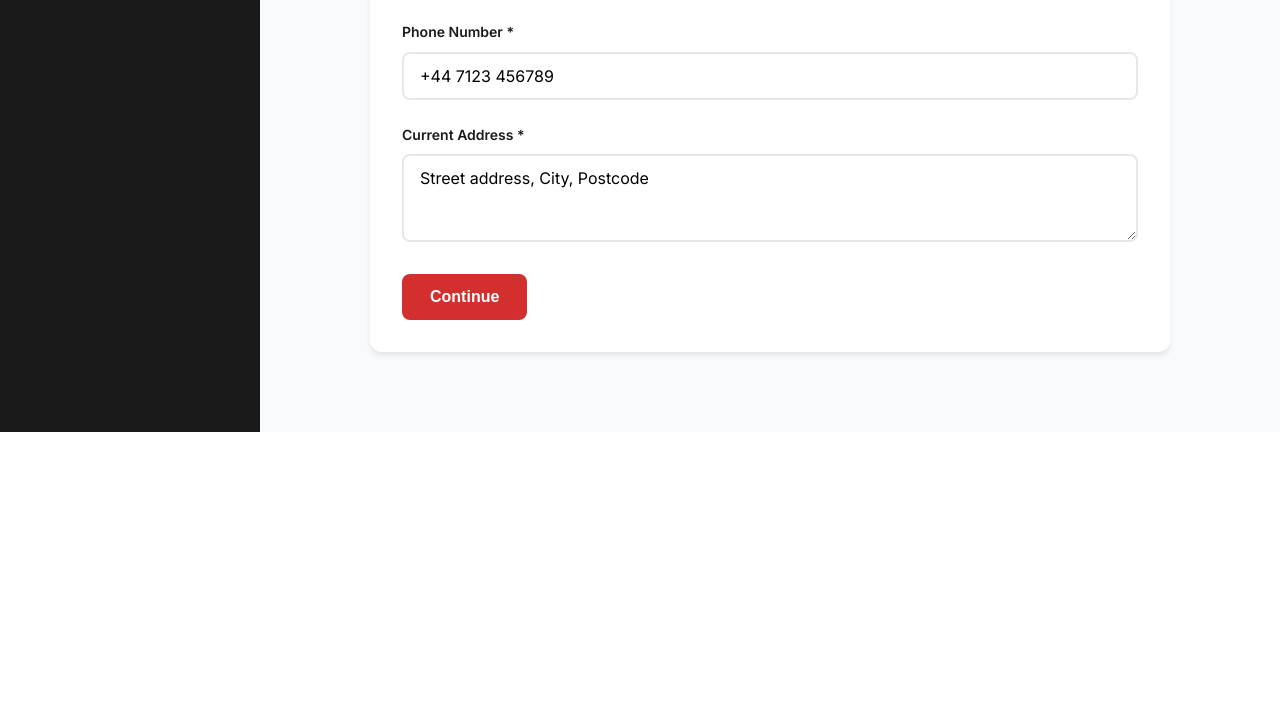
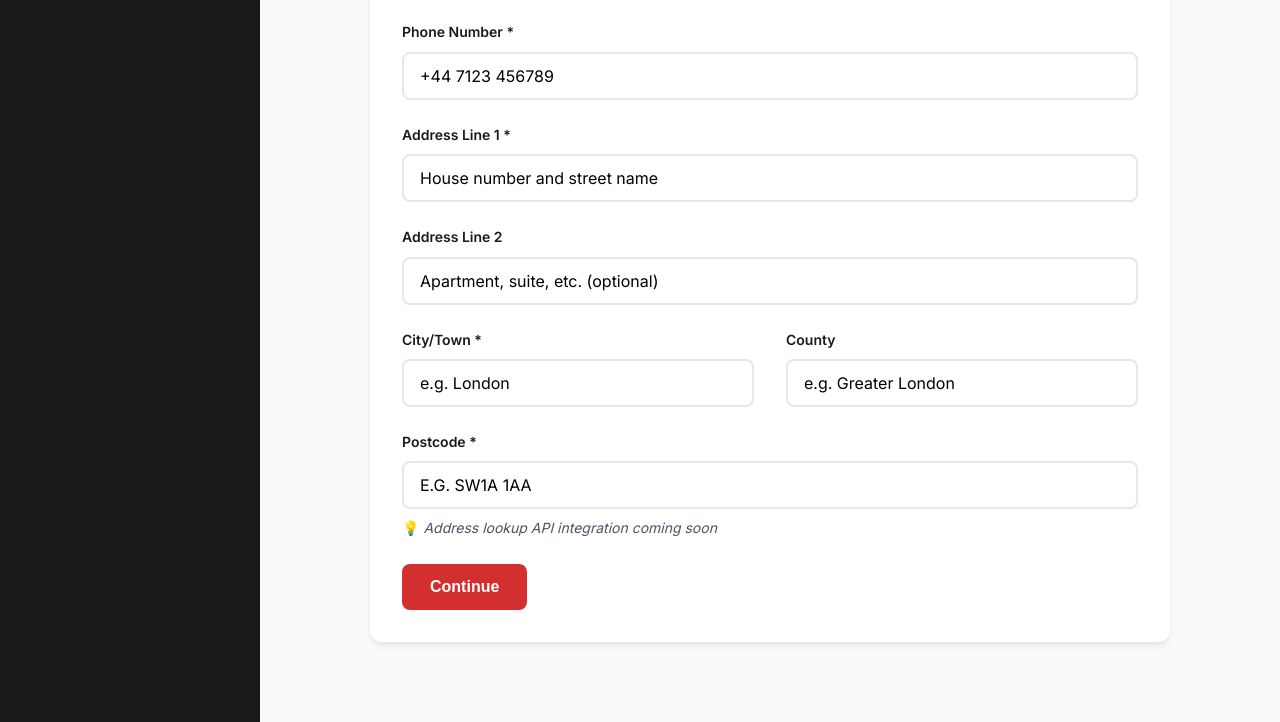
Before and after one commit to t5dghgzzy6-web/new-home-pack, a plain HTML site: page portal/buyer/reserve.html in a window 1280 px wide. Shown: the part 577-1299 px from the top of the page. Before the commit the page ends 1009 px from the top, so only its background shows below. Drawn offline with Linux system fonts and the light colour scheme; sample sign-in values are in the browser's storage.

Commit message:
Improve address fields - break down into structured format with placeholder for API integration

```diff
--- a/portal/buyer/reserve.html
+++ b/portal/buyer/reserve.html
@@ -249,8 +249,32 @@
                         </div>
 
                         <div class="form-group">
-                            <label class="form-label" for="address">Current Address *</label>
-                            <textarea id="address" name="address" class="form-input" rows="3" required placeholder="Street address, City, Postcode"></textarea>
+                            <label class="form-label" for="addressLine1">Address Line 1 *</label>
+                            <input type="text" id="addressLine1" name="addressLine1" class="form-input" required placeholder="House number and street name">
+                        </div>
+
+                        <div class="form-group">
+                            <label class="form-label" for="addressLine2">Address Line 2</label>
+                            <input type="text" id="addressLine2" name="addressLine2" class="form-input" placeholder="Apartment, suite, etc. (optional)">
+                        </div>
+
+                        <div class="form-grid">
+                            <div class="form-group">
+                                <label class="form-label" for="city">City/Town *</label>
+                                <input type="text" id="city" name="city" class="form-input" required placeholder="e.g. London">
+                            </div>
+                            <div class="form-group">
+                                <label class="form-label" for="county">County</label>
+                                <input type="text" id="county" name="county" class="form-input" placeholder="e.g. Greater London">
+                            </div>
+                        </div>
+
+                        <div class="form-group">
+                            <label class="form-label" for="postcode">Postcode *</label>
+                            <input type="text" id="postcode" name="postcode" class="form-input" required placeholder="e.g. SW1A 1AA" style="text-transform: uppercase;">
+                            <p style="font-size: 0.875rem; color: var(--gray-600); margin-top: 0.5rem;">
+                                💡 <em>Address lookup API integration coming soon</em>
+                            </p>
                         </div>
 
                         <div class="form-actions">
```
